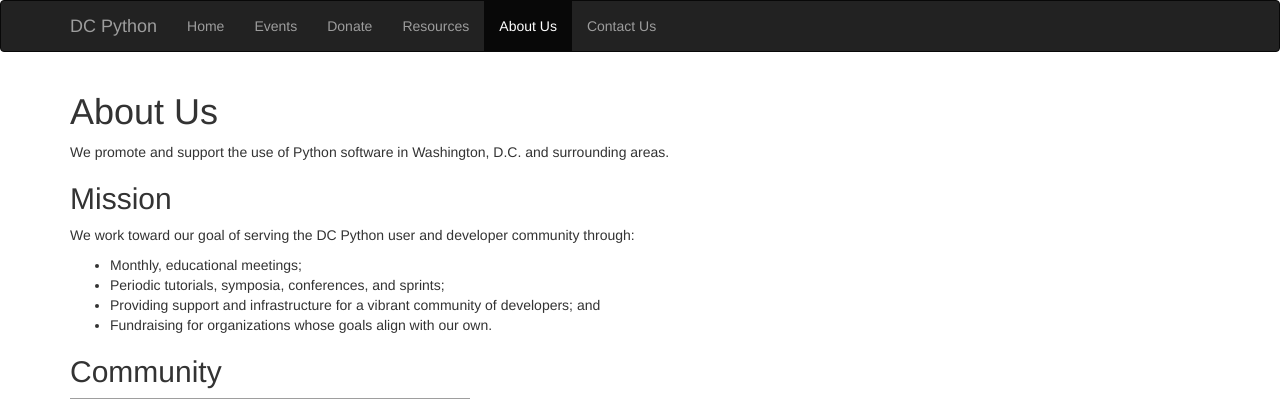
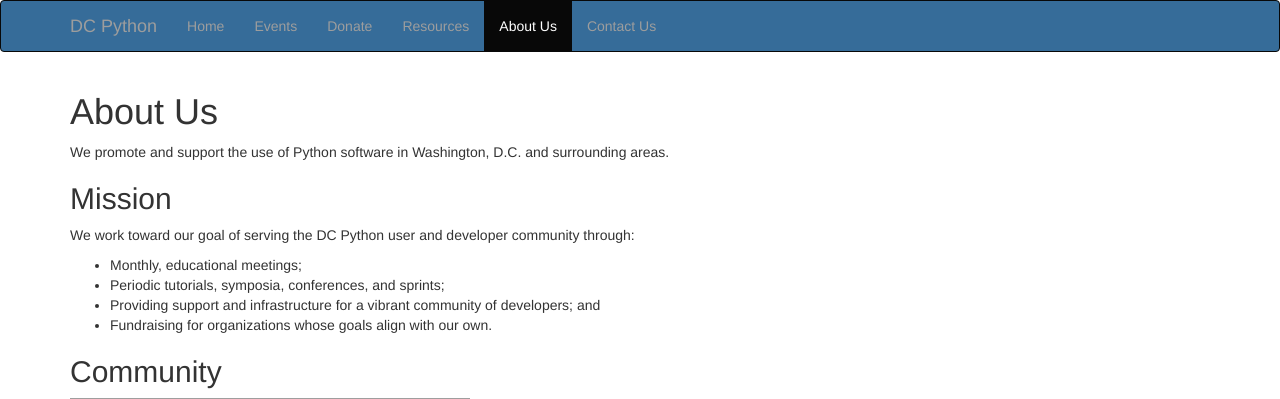
Before and after one commit to ohimors/dcpython-django, a Django app: page /about in a window 1280 px wide. Shown: the top 399 px of the page. Run offline with Django 3.2, Linux system fonts and the light colour scheme; parts of the project's set-up code (start-up, migrations or seed data) failed here and were passed over; some libraries are stand-ins or nearby versions; grey boxes are pictures that could not be loaded.

Commit message:
Unbootstrap this a bit

```diff
--- a/app/templates/app/base.html
+++ b/app/templates/app/base.html
@@ -8,6 +8,11 @@
   {% bootstrap_javascript jquery=True %}
 
   {% block head %}{% endblock %}
+  <style>
+    .navbar {
+        background: #366C99;
+    }
+  </style>
 </head>
 <body>
 
```
